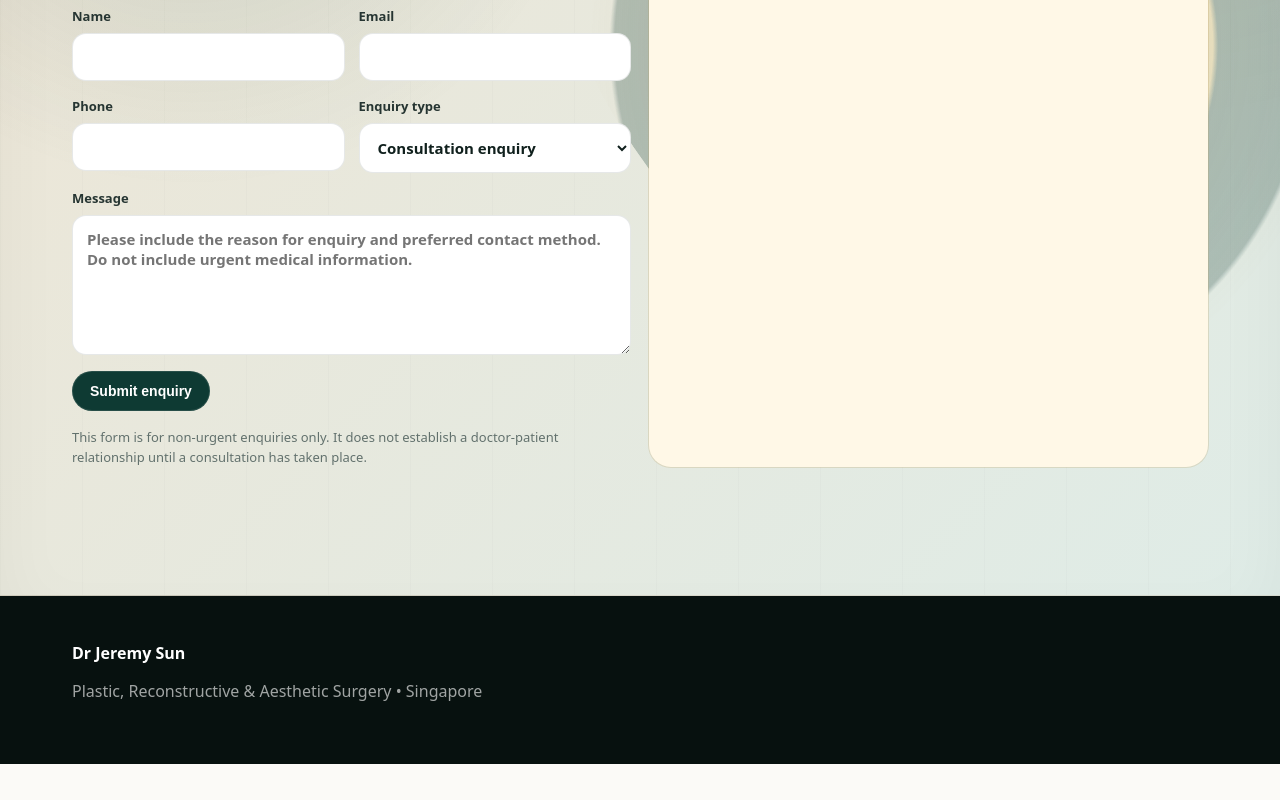
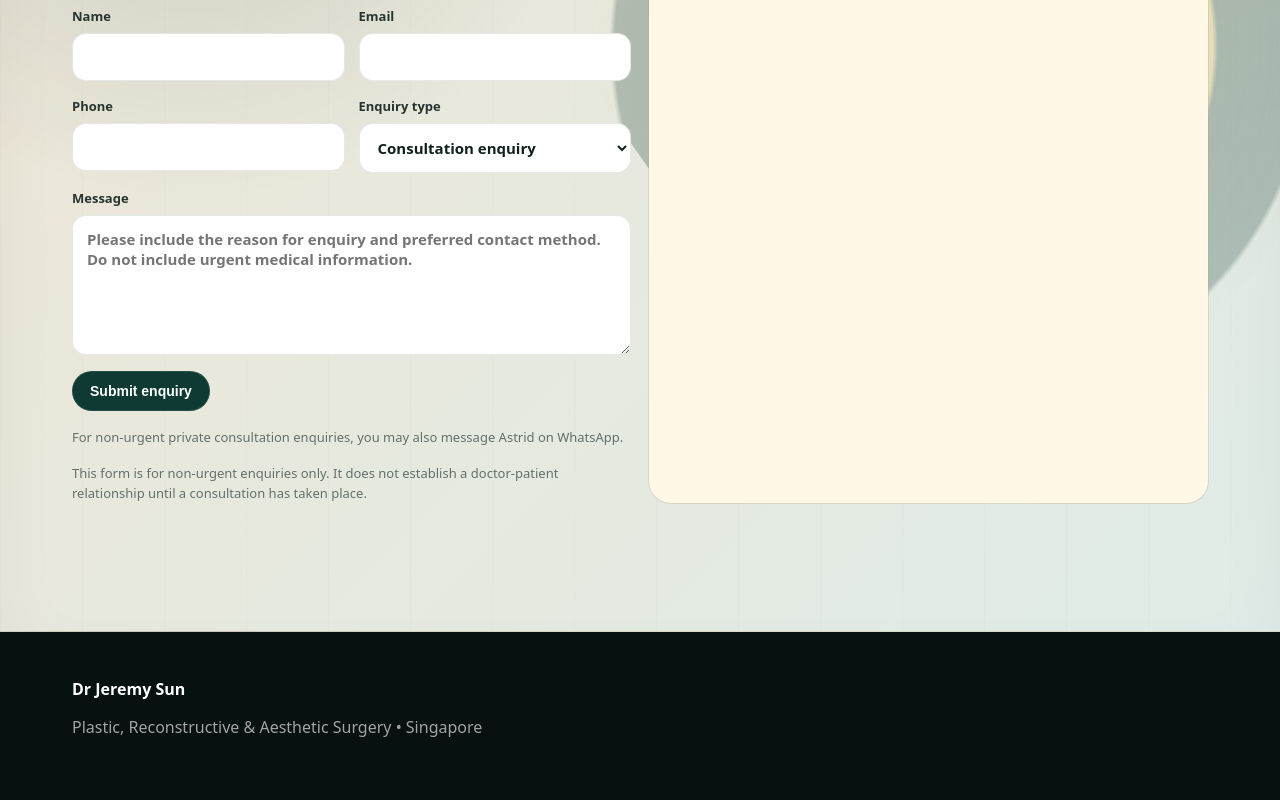
Before and after one commit to zatyrical/plasticwebsite, a Next.js app: page / in a window 1280 px wide. Shown: the part 8886-9686 px from the top of the page. Before the commit the page ends 9650 px from the top, so only its background shows below. Built offline with nearby package versions, Linux system fonts and the light colour scheme.

Commit message:
Add Astrid WhatsApp option to consultation enquiry forms

```diff
--- a/app/ContactForm.tsx
+++ b/app/ContactForm.tsx
@@ -74,6 +74,7 @@ export default function ContactForm() {
         {status === 'sending' ? 'Sending…' : 'Submit enquiry'}
       </button>
       {message ? <p className={`form-status ${status}`}>{message}</p> : null}
+      <p className="form-note">For non-urgent private consultation enquiries, you may also <a href="https://wa.me/6587649219" target="_blank" rel="noreferrer">message Astrid on WhatsApp</a>.</p>
       <p className="form-note">This form is for non-urgent enquiries only. It does not establish a doctor-patient relationship until a consultation has taken place.</p>
     </form>
   );
```
